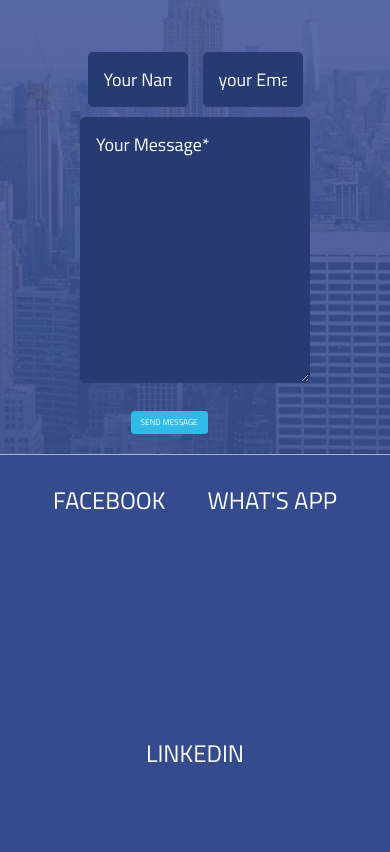
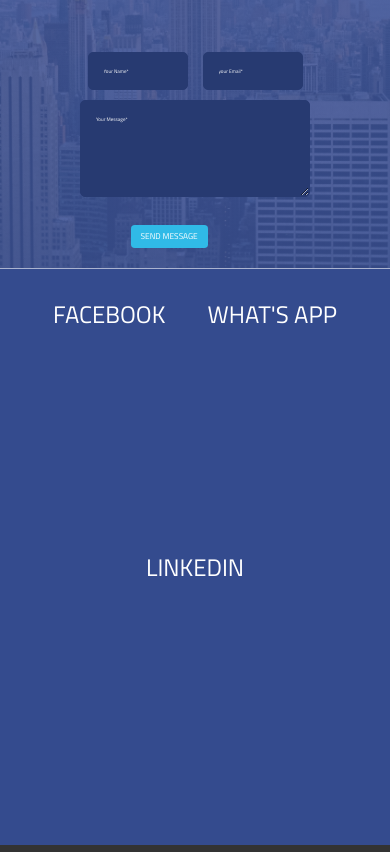
Before and after one commit to azizul-site/portfolio-2nd, a plain HTML site: page index.html in a window 390 px wide. Shown: the part 3942-4794 px from the top of the page. Drawn offline with nearby package versions, Linux system fonts and the light colour scheme.

Commit message:
Update resp[onsive.css

```diff
--- a/resources/css/resp[onsive.css
+++ b/resources/css/resp[onsive.css
@@ -81,4 +81,7 @@
      padding: 0.5rem 1rem;
      font-size: smaller;
       }
+    .fon{
+        font-size:.5rem;
+    }
 }
```
